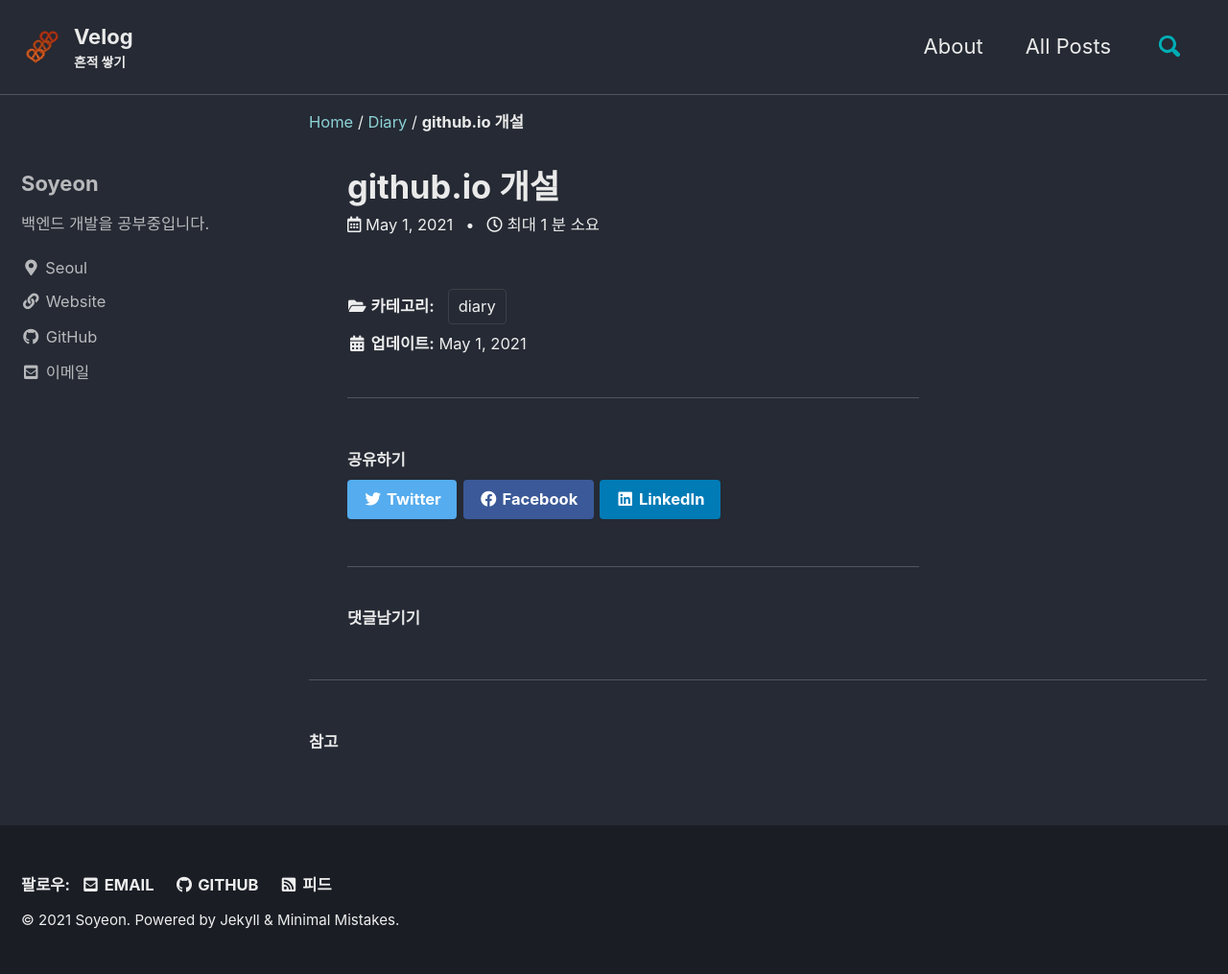
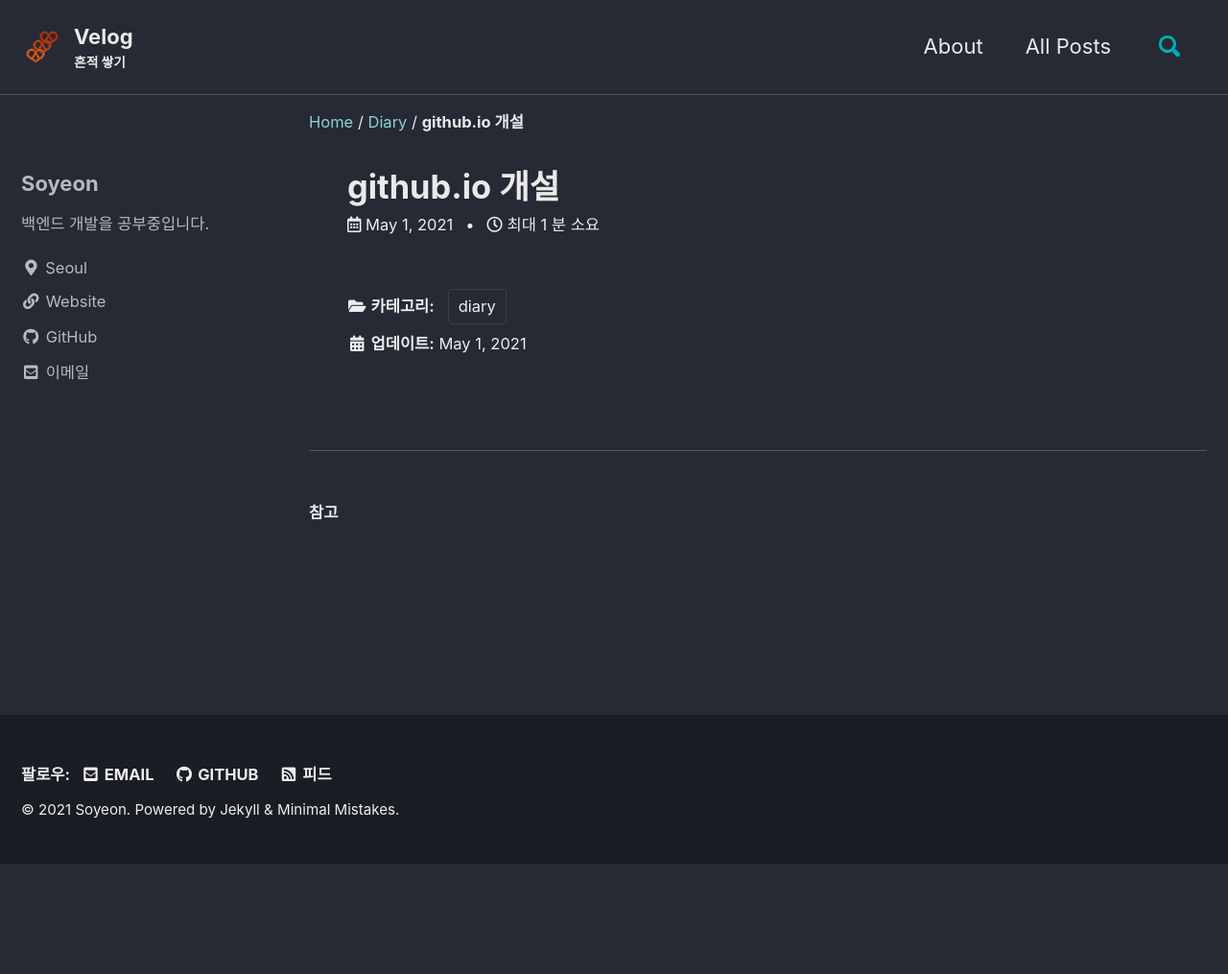
Before and after one commit to liv660/liv660.github.io, a Jekyll site: the page built from _posts/diary/2021-05-01-first-post.md, in a window 1280 px wide. Shown: the whole page at 96% size. Built offline with Jekyll 4.4.1, drawn with Linux system fonts in a browser that asks for light colours; cached includes are drawn as plain includes; comment, search, counter and statistics services are not loaded; after the commit the page ends 900 px from its top, so only the background shows below that; part of the change alters nothing that is shown.

```diff
--- a/_config.yml
+++ b/_config.yml
@@ -281,8 +281,7 @@ defaults:
       author_profile: true
       read_time: true
       words_per_minute: 250
-      comments: true
-      share: true
+      share: false
       related: true
       show_date: true
       date_format: "%B %-d, %Y"
```
